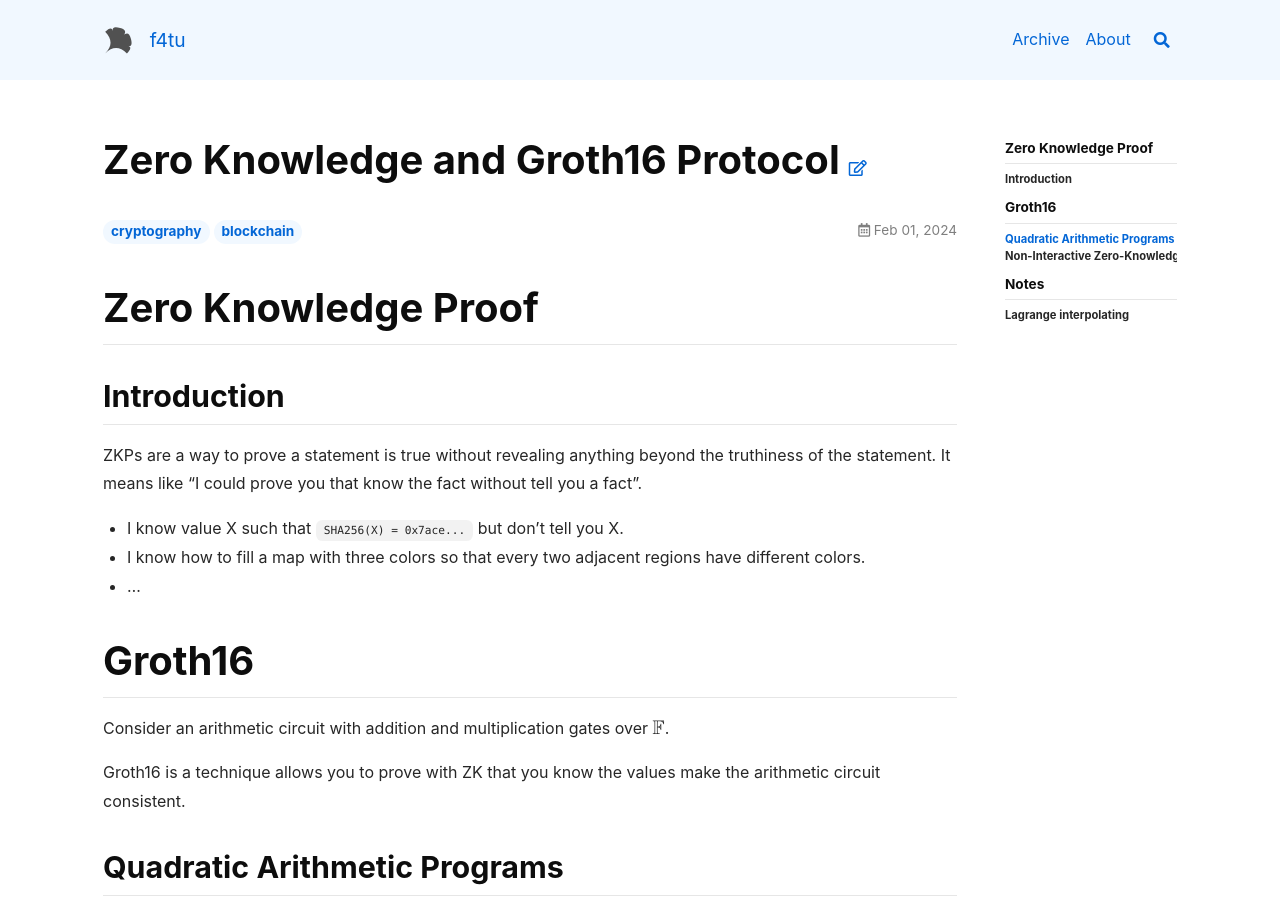
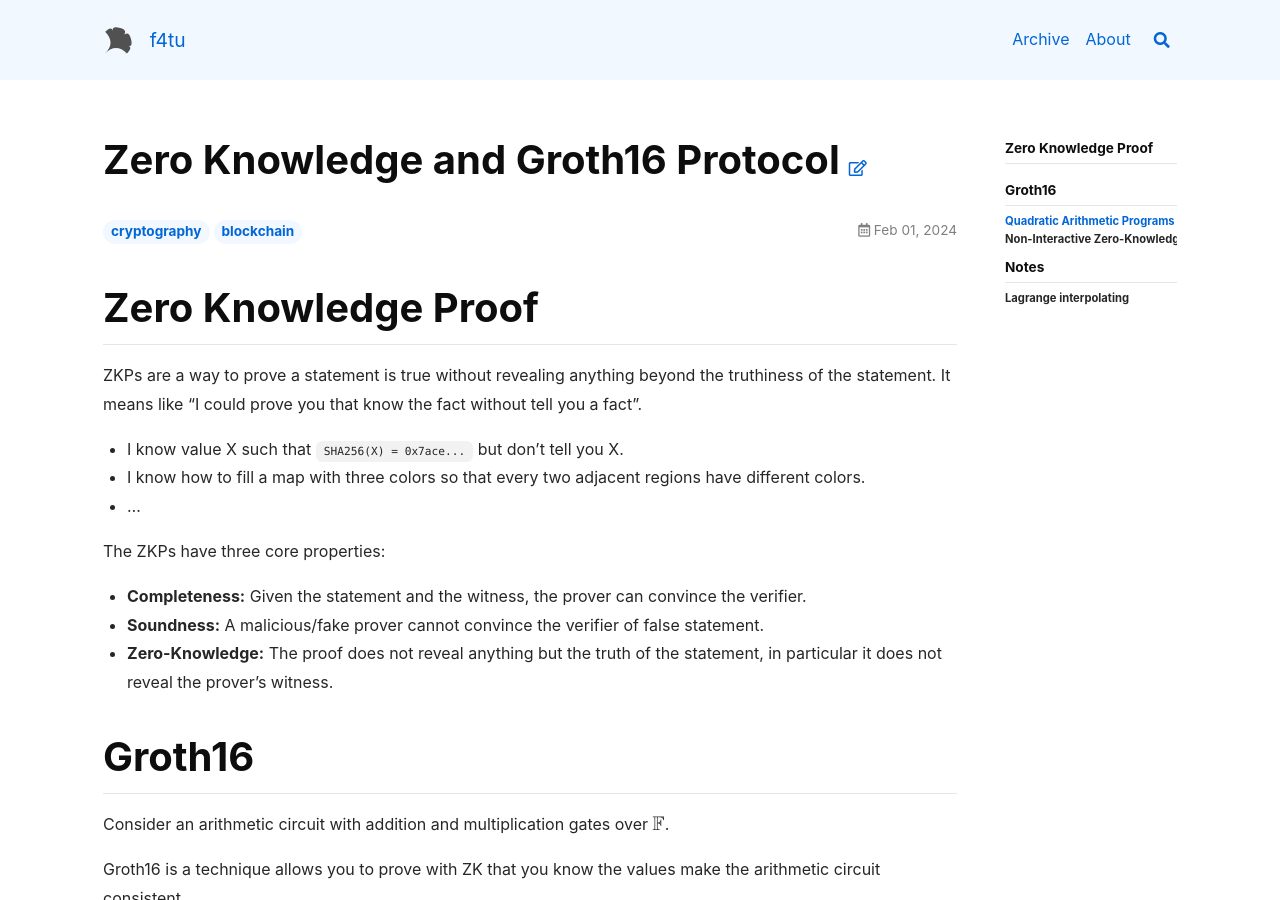
Before and after one commit to 4rtist3/4rtist3.github.io, a Jekyll site: the page built from _posts/2024-02-01-Zero-Knowledge-and-Groth16-protocol.md, in a window 1280 px wide and 900 px high. Built offline with Jekyll 4.4.1, drawn with Linux system fonts in a browser that asks for light colours; formulas are drawn with MathJax 3.

Commit message:
update properties

```diff
--- a/_posts/2024-02-01-Zero-Knowledge-and-Groth16-protocol.md
+++ b/_posts/2024-02-01-Zero-Knowledge-and-Groth16-protocol.md
@@ -5,13 +5,17 @@ cover: /assets/images/logo/bg.png
 ---
 
 # Zero Knowledge Proof
-## Introduction
 
 ZKPs are a way to prove a statement is true without revealing anything beyond the truthiness of the statement. It means like "I could prove you that know the fact without tell you a fact".
 
 - I know value X such that `SHA256(X) = 0x7ace...` but don't tell you X.
 - I know how to fill a map with three colors so that every two adjacent regions have different colors.
 - ...
+
+The ZKPs have three core properties:
+- **Completeness:** Given the statement and the witness, the prover can convince the verifier.
+- **Soundness:** A malicious/fake prover cannot convince the verifier of false statement.
+- **Zero-Knowledge:** The proof does not reveal anything but the truth of the statement, in particular it does not reveal the prover's witness.
 
 # Groth16
 Consider an arithmetic circuit with addition and multiplication gates over $\mathbb{F}$.
```
